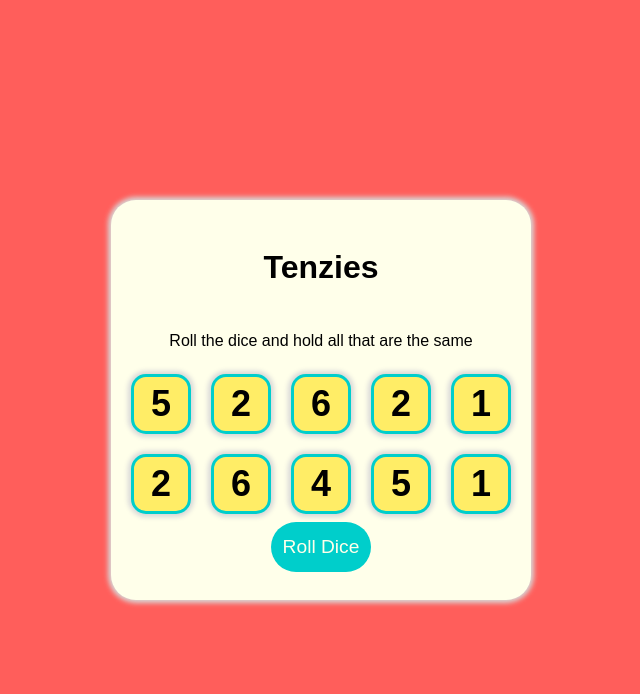
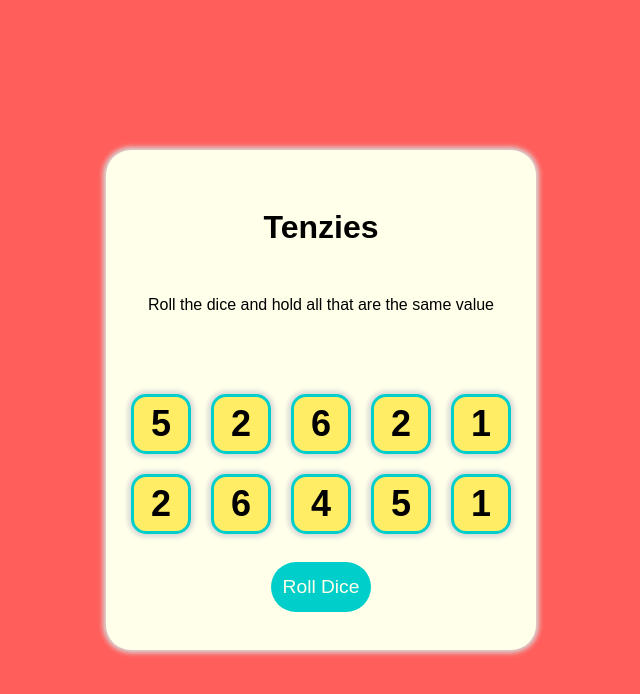
Before and after one commit to doctype-Melvin/tenzies-game, a React (Vite) app: page / in a window 1280 px wide. Shown: the top 694 px of the page, without its empty margins (319-959 px from the left). Built offline with nearby package versions, Linux system fonts and the light colour scheme.

Commit message:
adds winning info

```diff
--- a/src/App.jsx
+++ b/src/App.jsx
@@ -10,11 +10,12 @@ export default function App() {
 
     const [dice, setDice] = useState(allNewDice())
     const [tenzies, setTenzies] = useState(false)
+    const [counter, setCounter] = useState(0)
 
     const reset = () => {
         setDice(allNewDice())
         setTenzies(false)
-
+        setCounter(0)
     }
 
     useEffect(() => {
@@ -41,9 +42,11 @@ export default function App() {
     }
 
     function rollDice() {
+        setCounter(prevCount => prevCount + 1)
         setDice(prevState => prevState.map(item => {
             return item.isHeld ? item : {...item, value: randomizer()}
         }))
+        console.log(counter)
     }
 
     const holdDice = (id) => {
@@ -62,9 +65,10 @@ export default function App() {
 
     return (
         <main className="mainContainer">
-           {tenzies ? <Confetti numberOfPieces={600} wind={0.02} initialVelocityX={10} /> : null}
+           {tenzies && <Confetti numberOfPieces={600} wind={0.02} initialVelocityX={10} />}
             <h1 className="title">Tenzies</h1>
-            <p className="para">Roll the dice and hold all that are the same</p>
+            <span className="para">Roll the dice and hold all that are the same value</span>
+            {tenzies ? <span className="info">You only needed {counter} clicks to win!</span> : <div className="info"></div>}
             <div className="diceContainer">
                 {diceRender}
             </div>
--- a/src/index.css
+++ b/src/index.css
@@ -33,11 +33,11 @@ body, .mainContainer,
 .mainContainer {
   flex-direction: column;
   background-color: var(--ivory);
-  height: 400px;
+  height: 500px;
   max-width: 750px;
   border-radius: 25px;
   justify-content: space-evenly;
-  padding: 20px;
+  padding: 10px 25px;
 }
 
 .diceContainer {
@@ -76,6 +76,17 @@ h2 {
   background-color: var(--orange-red);
 }
 
+.dieContainer:hover,
+.held:hover {
+  background-color: var(--blue);
+  border: 3px solid var(--yellow);
+}
+
+.info {
+  height: 25px;
+  font-weight: 600;
+}
+
 .rollBtn{
   background-color: var(--blue);
   color: var(--ivory);
@@ -87,8 +98,13 @@ h2 {
   font-family: inherit;
 }
 
+.dieContainer,
+.rollBtn:hover,
+.held {
+  cursor: pointer;
+}
+
 .rollBtn:hover {
-  cursor: pointer;
   background-color: var(--orange-red);
 }
 
```
